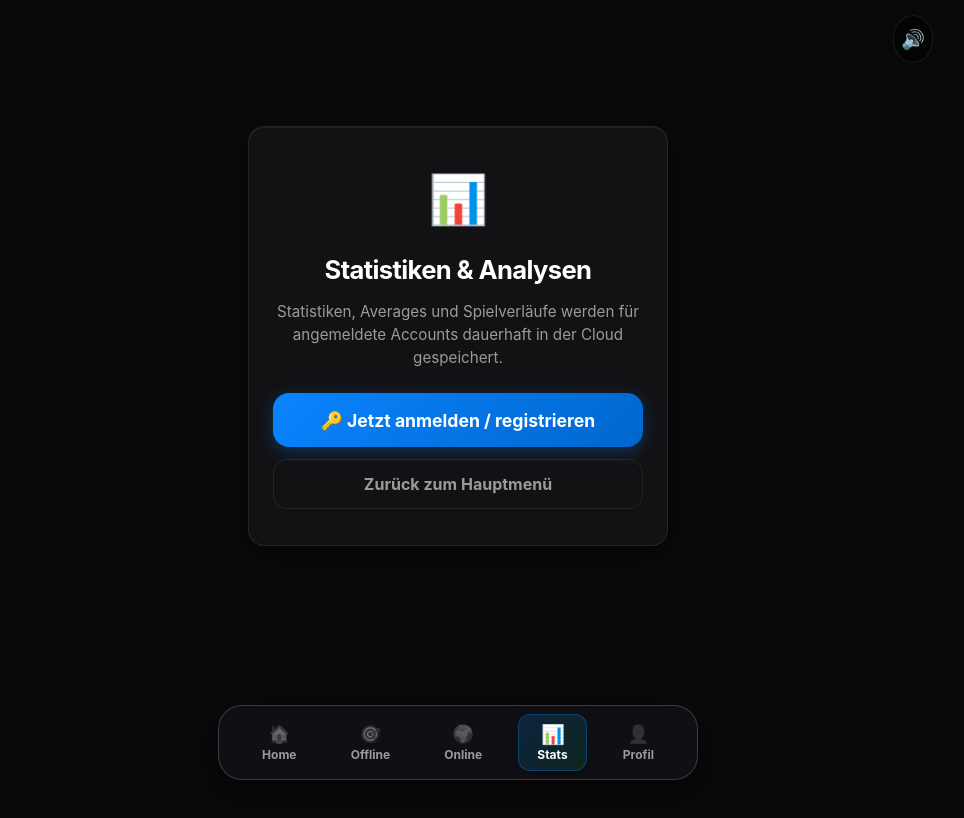
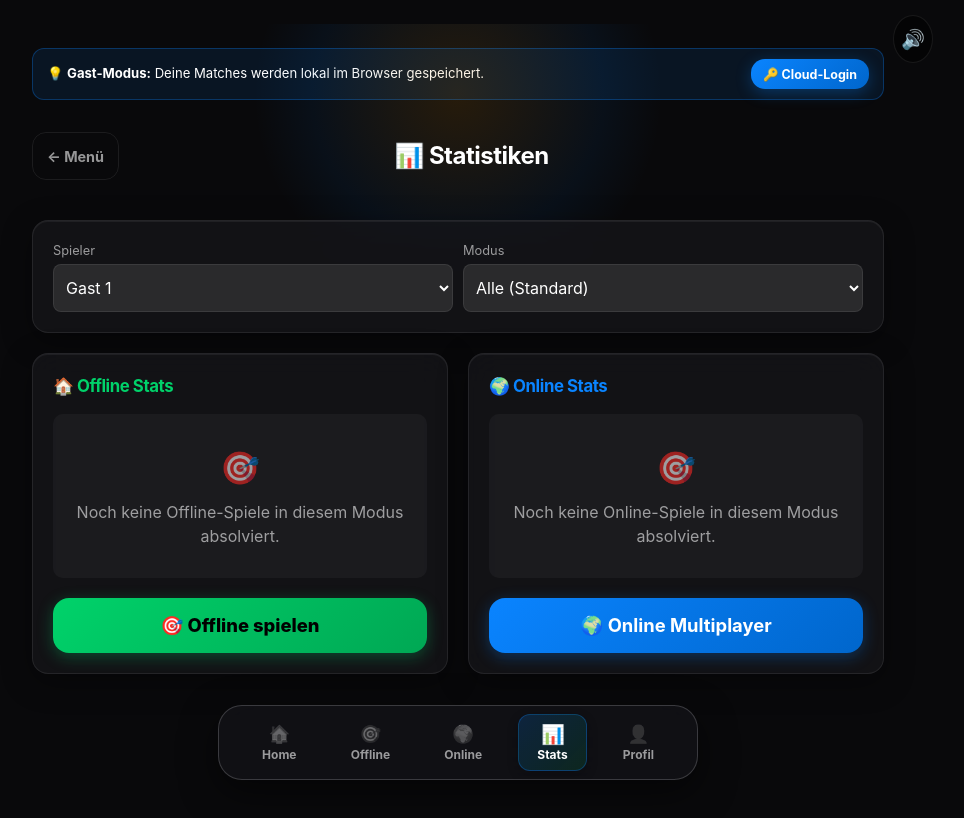
Before and after one commit to Dominik952678/DartCounter, a React (Vite) app: page /stats in a window 1280 px wide. Shown: the top 818 px of the page, without its empty margins (182-1146 px from the left). Built offline with nearby package versions, Linux system fonts and the light colour scheme.

Commit message:
fix: record detailed segment hits during matches, enable offline guest stats and render heatmap in match stats

```diff
--- a/src/components/DartboardHeatmap.tsx
+++ b/src/components/DartboardHeatmap.tsx
@@ -1,4 +1,4 @@
-import React, { useState, useMemo } from 'react';
+import React, { useState } from 'react';
 import type { Profile } from '../types';
 
 interface DartboardHeatmapProps {
@@ -10,22 +10,53 @@ interface DartboardHeatmapProps {
 // Standard PDC sector order clockwise from the top (12 o'clock)
 const SECTORS = [20, 1, 18, 4, 13, 6, 10, 15, 2, 17, 3, 19, 7, 16, 8, 11, 14, 9, 12, 5];
 
+const resolveSegmentHits = (segmentHits: Record<string, number>, key: string): number => {
+  if (segmentHits[key] !== undefined) return segmentHits[key];
+  // Fallback for legacy data with only numeric sector keys (e.g. "20")
+  if (key === 'DB' && segmentHits['50'] !== undefined) return segmentHits['50'];
+  if (key === 'SB' && segmentHits['25'] !== undefined) return segmentHits['25'];
+  if (key.startsWith('S')) {
+    const num = key.slice(1);
+    if (segmentHits[num] !== undefined && segmentHits[`T${num}`] === undefined && segmentHits[`D${num}`] === undefined) {
+      return segmentHits[num];
+    }
+  }
+  return 0;
+};
+
+const EMPTY_HITS: Record<string, number> = {};
+
 export const DartboardHeatmap: React.FC<DartboardHeatmapProps> = ({ profile, customHits, title = "2D Treffer-Heatmap" }) => {
   const [filterMode, setFilterMode] = useState<'all' | 'triples' | 'doubles'>('all');
   const [hoveredSegment, setHoveredSegment] = useState<{ label: string; count: number; percent: number } | null>(null);
 
-  const segmentHits = useMemo(() => {
-    return customHits || profile?.segmentHits || {};
-  }, [customHits, profile]);
+  const segmentHits = customHits || profile?.segmentHits || EMPTY_HITS;
 
-  const totalRecordedHits = useMemo(() => {
-    return Object.values(segmentHits).reduce((sum, count) => sum + count, 0);
-  }, [segmentHits]);
+  const keys = Object.keys(segmentHits);
+  const hasDetailedKeys = keys.some(k => k.startsWith('T') || k.startsWith('D') || k.startsWith('S') || k === 'DB' || k === 'SB');
+  const totalRecordedHits = hasDetailedKeys
+    ? keys
+        .filter(k => k.startsWith('T') || k.startsWith('D') || k.startsWith('S') || k === 'DB' || k === 'SB' || k === 'Miss')
+        .reduce((sum, k) => sum + (segmentHits[k] || 0), 0)
+    : Object.values(segmentHits).reduce((sum, count) => sum + (count || 0), 0);
 
-  const maxHits = useMemo(() => {
-    const values = Object.values(segmentHits);
-    return Math.max(1, ...values);
-  }, [segmentHits]);
+  let maxHits = 1;
+  SECTORS.forEach(s => {
+    if (filterMode === 'all' || filterMode === 'triples') {
+      maxHits = Math.max(maxHits, resolveSegmentHits(segmentHits, `T${s}`));
+    }
+    if (filterMode === 'all' || filterMode === 'doubles') {
+      maxHits = Math.max(maxHits, resolveSegmentHits(segmentHits, `D${s}`));
+    }
+    if (filterMode === 'all') {
+      maxHits = Math.max(maxHits, resolveSegmentHits(segmentHits, `S${s}`));
+    }
+  });
+  if (filterMode !== 'triples') {
+    maxHits = Math.max(maxHits, resolveSegmentHits(segmentHits, 'DB'), resolveSegmentHits(segmentHits, 'SB'));
+  }
+
+  const getSegmentCount = (key: string) => resolveSegmentHits(segmentHits, key);
 
   // Center and geometry
   const cx = 200;
@@ -76,8 +107,6 @@ export const DartboardHeatmap: React.FC<DartboardHeatmapProps> = ({ profile, cus
       return `rgba(255, 69, 58, ${0.7 + intensity * 0.3})`; // Hot Red
     }
   };
-
-  const getSegmentCount = (key: string) => segmentHits[key] || 0;
 
   const handleHover = (label: string, count: number) => {
     const percent = totalRecordedHits > 0 ? (count / totalRecordedHits) * 100 : 0;
--- a/src/components/StatsPage.tsx
+++ b/src/components/StatsPage.tsx
@@ -47,39 +47,6 @@ export const StatsPage: React.FC = () => {
      return Array.from(modes);
   }, [matches]);
 
-  if (!user) {
-    return (
-      <div className="screen active-screen app-container" style={{ padding: '20px', display: 'flex', flexDirection: 'column', alignItems: 'center', justifyContent: 'center', minHeight: '80vh' }}>
-        <div className="card" style={{ maxWidth: '420px', width: '100%', padding: '36px 24px', textAlign: 'center' }}>
-          <div style={{ fontSize: '3rem', marginBottom: '16px' }}>📊</div>
-          <h2 style={{ marginBottom: '12px', fontSize: '1.6em', color: 'var(--text)' }}>
-            Statistiken & Analysen
-          </h2>
-          <p style={{ color: 'var(--text-dim)', fontSize: '0.95em', lineHeight: '1.5', marginBottom: '24px' }}>
-            Statistiken, Averages und Spielverläufe werden für angemeldete Accounts dauerhaft in der Cloud gespeichert.
-          </p>
-
-          <div style={{ display: 'flex', flexDirection: 'column', gap: '12px' }}>
-            <button
-              className="btn-primary btn-large"
-              onClick={() => navigate('/auth')}
-              style={{ fontSize: '1.1em' }}
-            >
-              🔑 Jetzt anmelden / registrieren
-            </button>
-            <button
-              className="btn-ghost"
-              onClick={() => navigate('/')}
-              style={{ color: 'var(--text-dim)' }}
-            >
-              Zurück zum Hauptmenü
-            </button>
-          </div>
-        </div>
-      </div>
-    );
-  }
-
   const profileNames = Object.keys(profiles);
 
   return (
@@ -95,6 +62,32 @@ export const StatsPage: React.FC = () => {
         pointerEvents: 'none',
         zIndex: 0
       }} />
+
+      {!user && (
+        <div style={{
+          background: 'rgba(10, 132, 255, 0.1)',
+          border: '1px solid rgba(10, 132, 255, 0.3)',
+          borderRadius: '12px',
+          padding: '10px 14px',
+          marginBottom: '16px',
+          display: 'flex',
+          justifyContent: 'space-between',
+          alignItems: 'center',
+          gap: '12px',
+          flexWrap: 'wrap'
+        }}>
+          <span style={{ fontSize: '0.82em', color: 'var(--text)' }}>
+            💡 <strong>Gast-Modus:</strong> Deine Matches werden lokal im Browser gespeichert.
+          </span>
+          <button
+            className="btn-primary"
+            onClick={() => navigate('/auth')}
+            style={{ padding: '4px 12px', fontSize: '0.78em', minHeight: '30px' }}
+          >
+            🔑 Cloud-Login
+          </button>
+        </div>
+      )}
 
       <div className="app-header" style={{ display: 'flex', alignItems: 'center', justifyContent: 'space-between', marginBottom: '20px', position: 'relative', zIndex: 1 }}>
         <button className="btn-ghost" onClick={() => navigate('/')} style={{ padding: '6px 14px', fontSize: '0.9em' }}>
--- a/src/components/StatsWidget.tsx
+++ b/src/components/StatsWidget.tsx
@@ -1,6 +1,7 @@
 import React, { useMemo } from 'react';
 import type { MatchHistory, Profile } from '../types';
 import { LineChart, Line, XAxis, YAxis, Tooltip, ResponsiveContainer, PieChart, Pie, Cell, Radar, RadarChart, PolarGrid, PolarAngleAxis, PolarRadiusAxis } from 'recharts';
+import { DartboardHeatmap } from './DartboardHeatmap';
 
 interface StatsWidgetProps {
   title: string;
@@ -17,7 +18,7 @@ export const StatsWidget: React.FC<StatsWidgetProps> = ({ title, mode, isOnline,
   const {
     winRate, matchesPlayed, overallAvg, first9Avg, checkoutQuote, last5Avg, last5First9, last5Checkout,
     chartData, pieData, radarData, maxRadarHits, isMinigame, minigameAvgScore, minigameBestScore, avgDartsPerLeg,
-    tripleQuote, targetScore
+    tripleQuote, targetScore, displaySegmentHits
   } = useMemo(() => {
     // Filter by online/offline
     let relevantMatches = matches.filter(m => (m.isOnline === true) === isOnline);
@@ -193,7 +194,7 @@ export const StatsWidget: React.FC<StatsWidgetProps> = ({ title, mode, isOnline,
     return {
       winRate, matchesPlayed, overallAvg, first9Avg, checkoutQuote, last5Avg, last5First9, last5Checkout,
       chartData, pieData, radarData, maxRadarHits, isMinigame, minigameAvgScore, minigameBestScore, avgDartsPerLeg,
-      tripleQuote, targetScore
+      tripleQuote, targetScore, displaySegmentHits
     };
   }, [matches, profileName, mode, isOnline, baseProfile]);
 
@@ -348,6 +349,11 @@ export const StatsWidget: React.FC<StatsWidgetProps> = ({ title, mode, isOnline,
                             </div>
                           </div>
                       </div>
+
+                      {/* 2D Dartboard Heatmap */}
+                      <div style={{ marginTop: '16px' }}>
+                        <DartboardHeatmap customHits={displaySegmentHits} title="Treffer-Heatmap" />
+                      </div>
                     </div>
                   )}
                 </>
--- a/src/hooks/useGameEngine.ts
+++ b/src/hooks/useGameEngine.ts
@@ -263,8 +263,23 @@ export function useGameEngine({ profiles, setProfiles, setSavedMatches, setScree
 
       if (!updatedPlayer.segmentHits) updatedPlayer.segmentHits = {};
       for (let dart of prevState.currentRoundDarts) {
-          const key = String(dart.base);
-          updatedPlayer.segmentHits[key] = (updatedPlayer.segmentHits[key] || 0) + 1;
+          let segmentKey = '';
+          if (dart.base === 25) {
+              segmentKey = dart.mult === 2 ? 'DB' : 'SB';
+          } else if (dart.base === 0) {
+              segmentKey = 'Miss';
+          } else {
+              const prefix = dart.mult === 3 ? 'T' : (dart.mult === 2 ? 'D' : 'S');
+              segmentKey = `${prefix}${dart.base}`;
+          }
+
+          if (segmentKey) {
+              updatedPlayer.segmentHits[segmentKey] = (updatedPlayer.segmentHits[segmentKey] || 0) + 1;
+          }
+          // Also record numeric key for legacy charts / radar
+          const baseKey = String(dart.base);
+          updatedPlayer.segmentHits[baseKey] = (updatedPlayer.segmentHits[baseKey] || 0) + 1;
+
           if (dart.mult === 3) {
              updatedPlayer.triplesHit = (updatedPlayer.triplesHit || 0) + 1;
           }
@@ -526,9 +541,7 @@ export function useGameEngine({ profiles, setProfiles, setSavedMatches, setScree
     });
 
     setProfiles(newProfiles);
-    if (user?.id) {
-      await saveProfiles(newProfiles, user.id);
-    }
+    await saveProfiles(newProfiles, user?.id);
 
     let matchData: MatchHistory = {
         date: new Date().toLocaleString('de-DE', { dateStyle: 'short', timeStyle: 'short' }),
@@ -557,10 +570,8 @@ export function useGameEngine({ profiles, setProfiles, setSavedMatches, setScree
         }))
     };
 
-    if (user?.id) {
-      await saveMatch(matchData, user.id);
-      getMatches(user.id).then(setSavedMatches);
-    }
+    await saveMatch(matchData, user?.id);
+    getMatches(user?.id).then(setSavedMatches);
 
     setStatsModalData({
       isOpen: true,
```
Also changed, not shown: src/db/database.ts (+17 -17 lines).
